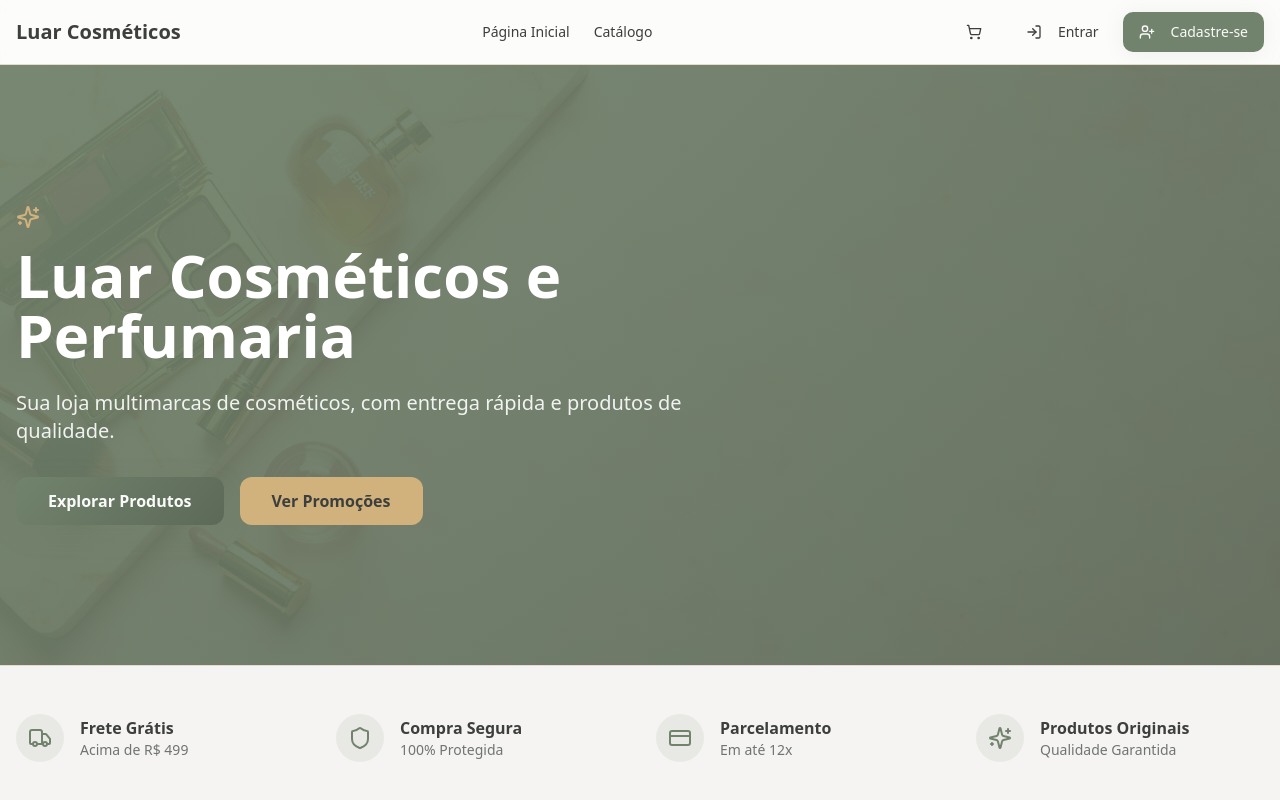
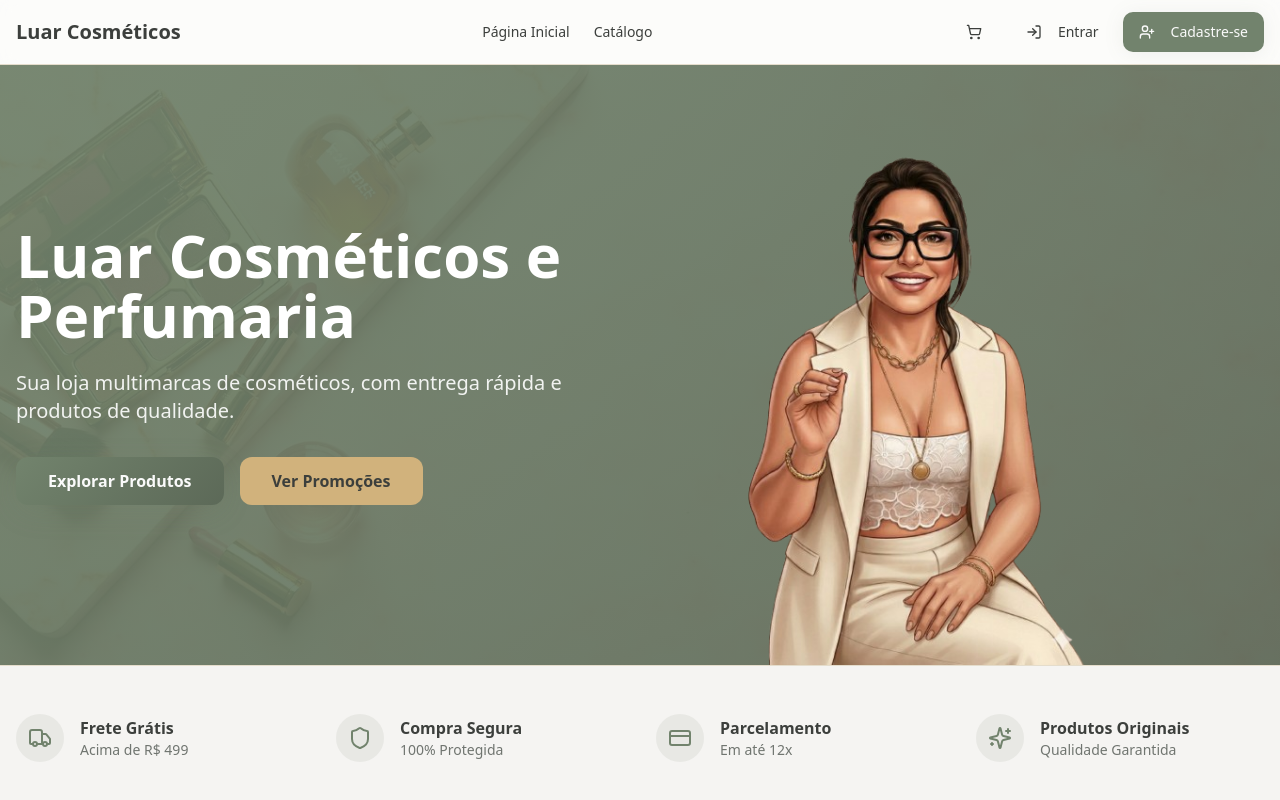
Before and after one commit to miguelalbu/ecommerce-saas, a React (Vite) app in the folder frontend/: page / in a window 1280 px wide. Shown: the top 800 px of the page. Built offline with nearby package versions, Linux system fonts and the light colour scheme; no server answers; the HTML template or start-up script is replaced by a standard one.

Commit message:
fix: Front-end Features

```diff
--- a/frontend/src/pages/Home.tsx
+++ b/frontend/src/pages/Home.tsx
@@ -9,6 +9,7 @@ import { Sparkles, TruckIcon, Shield, CreditCard } from "lucide-react";
 import { useQuery } from "@tanstack/react-query";
 import { getProducts, BACKEND_URL } from "@/services/apiService";
 import { Carousel, CarouselContent, CarouselItem, CarouselPrevious, CarouselNext } from "@/components/ui/carousel";
+import caricatureJoseane from "@/assets/caricature_joseane.png";
 
 // Imagens da página
 import heroBanner from "@/assets/hero-banner.jpg";
@@ -52,6 +53,7 @@ const Home = () => {
 
       {/* Hero Section */}
       <section className="relative h-[600px] overflow-hidden">
+        {/* Fundo */}
         <div className="absolute inset-0">
           <img
             src={heroBanner}
@@ -60,20 +62,26 @@ const Home = () => {
           />
           <div className="absolute inset-0 bg-gradient-hero" />
         </div>
+
+        {/* Caricatura — mobile: menor no canto direito / desktop: maior ao centro-direita */}
+        <div className="absolute bottom-0 right-0 h-[55%] opacity-80 lg:right-[15%] lg:h-[105%] lg:opacity-100 pointer-events-none select-none">
+          <img
+            src={caricatureJoseane}
+            alt="Joseane — Luar Cosméticos"
+            className="h-full w-auto object-contain object-bottom"
+          />
+        </div>
+
+        {/* Conteúdo de texto */}
         <div className="relative container mx-auto px-4 h-full flex items-center">
-          <div className="max-w-2xl text-white animate-fade-in">
-             <div className="flex items-center gap-2 mb-4">
-               {/* Ícone Sparkles estava faltando */}
-              <Sparkles className="h-6 w-6 text-accent" />
-              {/* <span className="text-accent font-semibold tracking-wide"></span> // Span vazio removido */}
-            </div>
+          <div className="max-w-xl text-white animate-fade-in">
             <h1 className="text-5xl md:text-6xl font-bold mb-6 leading-tight">
               Luar Cosméticos e Perfumaria
             </h1>
             <p className="text-xl mb-8 text-white/90">
               Sua loja multimarcas de cosméticos, com entrega rápida e produtos de qualidade.
             </p>
-             <div className="flex flex-wrap gap-4">
+            <div className="flex flex-wrap gap-4">
               <Button variant="hero" size="lg" asChild>
                 <Link to="/catalog">Explorar Produtos</Link>
               </Button>
```
Also changed, not shown: frontend/src/assets/caricature_joseane.png (added).
